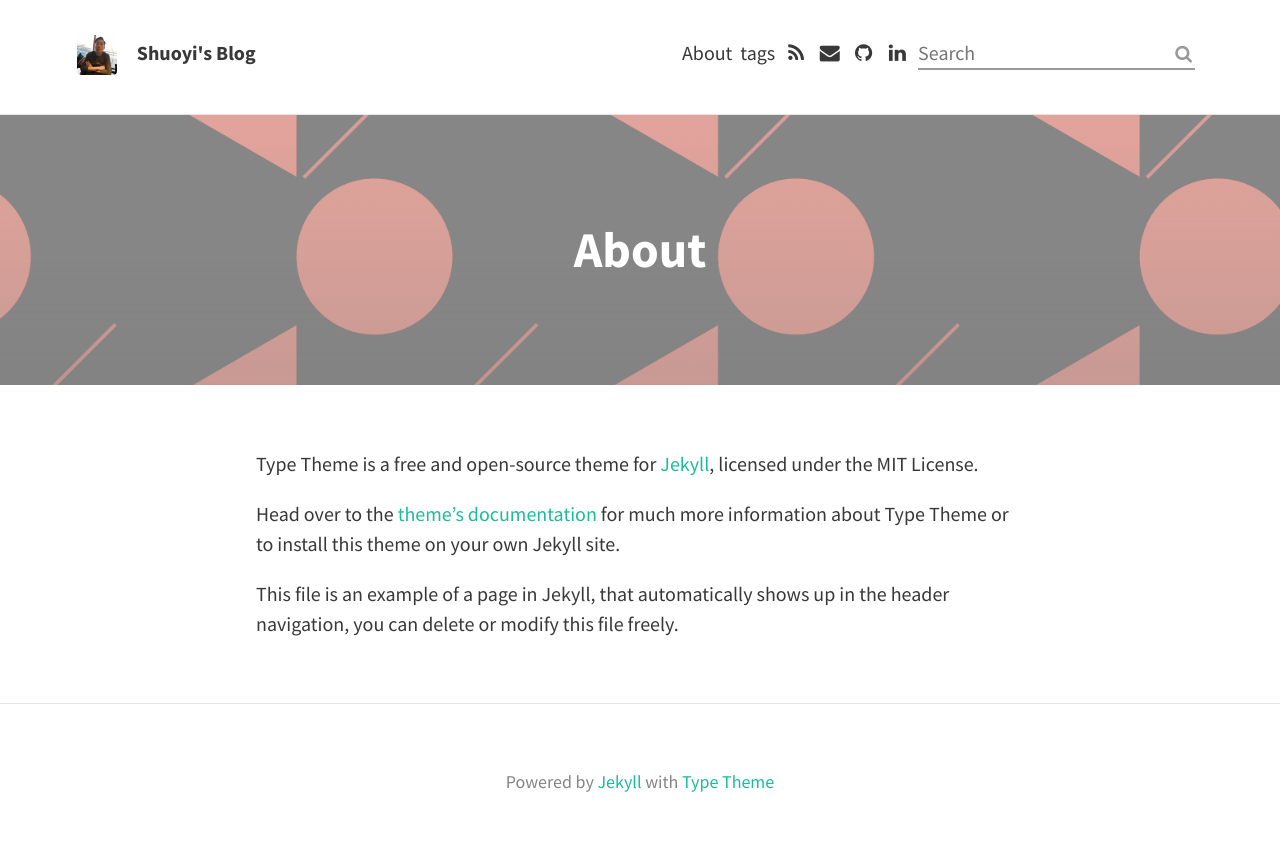
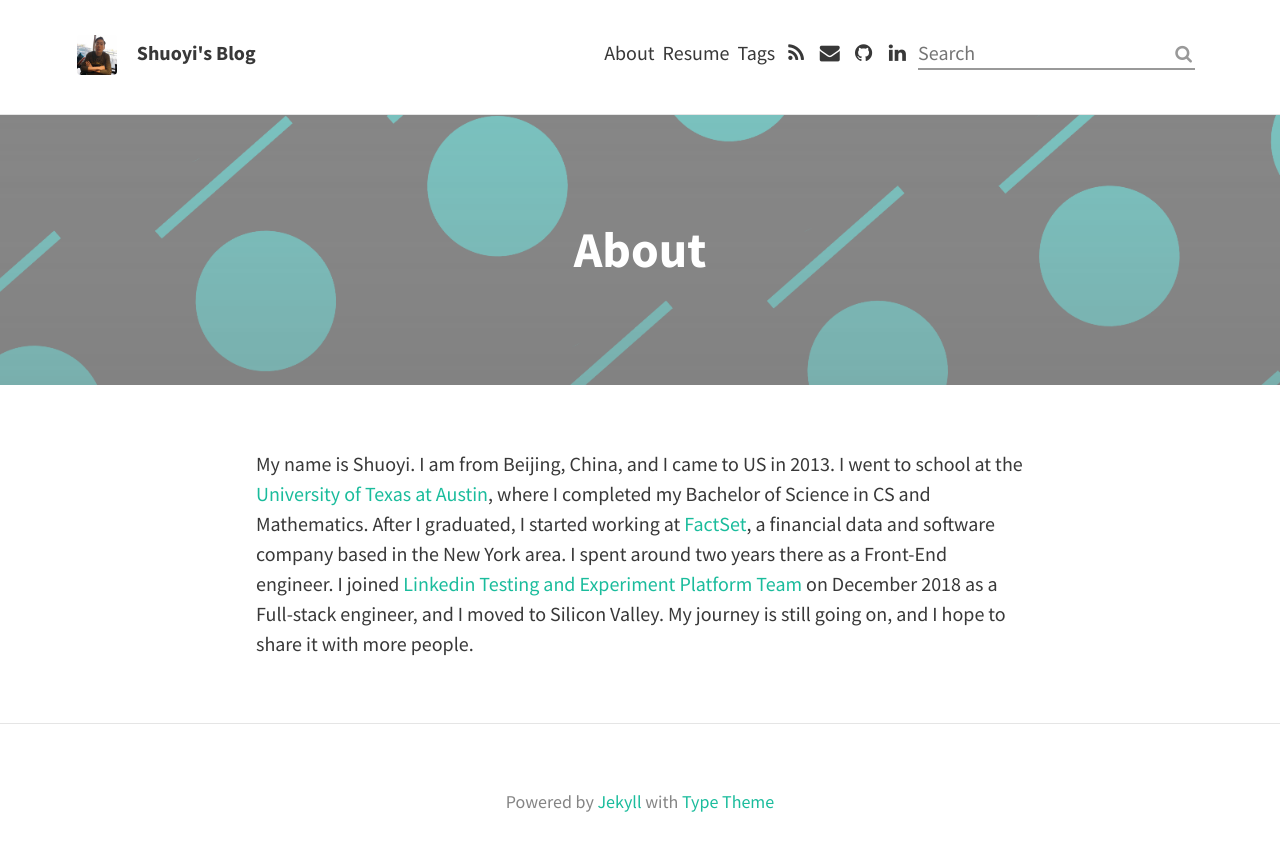
Before and after one commit to yang1102/yang1102.github.io, a Jekyll site: the page built from about.md, in a window 1280 px wide. Shown: the top 851 px of the page. Built offline with Jekyll 4.4.1, drawn with Linux system fonts in a browser that asks for light colours.

Commit message:
update about and resume pages create my first post

```diff
--- a/_config.yml
+++ b/_config.yml
@@ -13,10 +13,7 @@ theme_settings:
 
   # Header and footer text
   header_text: >
-     <p>Lorem ipsum dolor sit amet, consectetur adipiscing elit, sed do eiusmod tempor incididunt ut labore et dolore magna aliqua.</p>
-
-     <p>Remove all header text in <code>_config.yml</code> to disable this feature.</p>
-  header_text_feature_image:
+     <p>Good good study, day day up</p>
   footer_text: >
    Powered by <a href="https://jekyllrb.com/">Jekyll</a> with <a href="https://github.com/rohanchandra/type-theme">Type Theme</a>
 
--- a/about.md
+++ b/about.md
@@ -2,11 +2,7 @@
 layout: page
 title: About
 permalink: /about/
-feature-img: "assets/img/sample_feature_img_2.png"
+feature-img: "assets/img/sample_background-1.png"
 ---
 
-Type Theme is a free and open-source theme for [Jekyll](http://jekyllrb.com/), licensed under the MIT License.
-
-Head over to the [theme's documentation](https://rohanchandra.github.io/project/type/) for much more information about Type Theme or to install this theme on your own Jekyll site.
-
-This file is an example of a page in Jekyll, that automatically shows up in the header navigation, you can delete or modify this file freely.
+My name is Shuoyi. I am from Beijing, China, and I came to US in 2013. I went to school at the [University of Texas at Austin](https://www.utexas.edu/), where I completed my Bachelor of Science in CS and Mathematics. After I graduated, I started working at [FactSet](https://www.factset.com/), a financial data and software company based in the New York area. I spent around two years there as a Front-End engineer. I joined [Linkedin Testing and Experiment Platform Team](https://engineering.linkedin.com/blog/topic/xlnt) on December 2018 as a Full-stack engineer, and I moved to Silicon Valley. My journey is still going on, and I hope to share it with more people.
--- a/tags.html
+++ b/tags.html
@@ -1,4 +1,4 @@
 ---
 layout: tags
-title: tags
+title: Tags
 ---
```
Also changed, not shown: _posts/2014-11-28-markdown-and-html.md (deleted, +0 -39 lines), _posts/2014-11-29-feature-images.md (deleted, +0 -6 lines), _posts/2014-11-30-sample-post.md (deleted, +0 -22 lines), _posts/2019-1-7-first-post.md (added, +6 -0 lines), resume.md (added, +51 -0 lines), assets/img/sample_background-1.png (renamed from assets/img/sample_feature_img_3.png), assets/img/sample_background-2.png (renamed from assets/img/sample_feature_img.png), assets/img/sample_feature_img_2.png (deleted).
